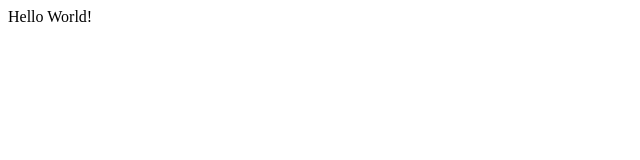
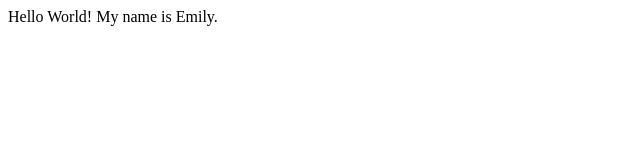
Before and after one commit to emilycliu1/quizzical, a plain HTML site: page index.html in a window 1280 px wide. Shown: the whole page, without its empty margins (0-640 px from the left). Drawn offline with Linux system fonts and the light colour scheme.

Commit message:
Update index.html

```diff
--- a/index.html
+++ b/index.html
@@ -1,5 +1,5 @@
 <body>
 
-Hello World!
+Hello World! My name is Emily.
 
 </body>
```
